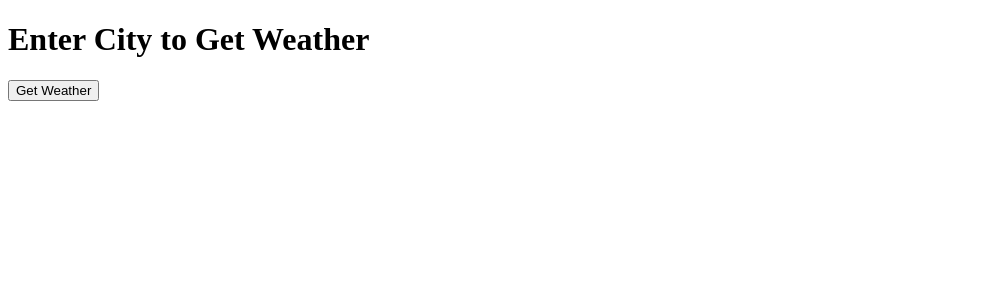
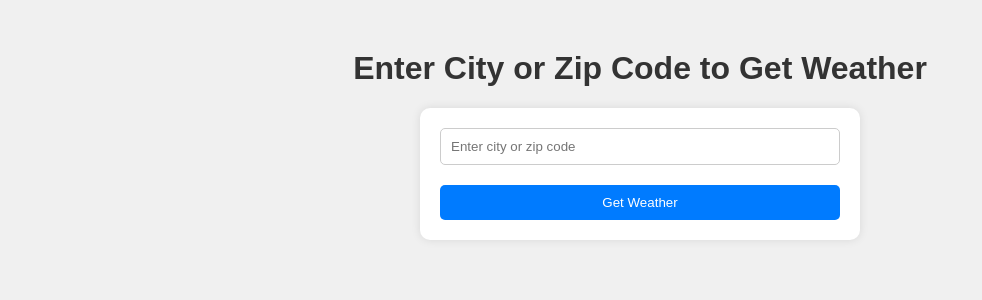
Before and after one commit to LoganPickell/Weather, a Flask app: page / in a window 1280 px wide. Shown: the top 300 px of the page, without its empty margins (0-982 px from the left). Run offline with Flask 3, Linux system fonts and the light colour scheme.

Commit message:
simple weather app

```diff
--- a/app.py
+++ b/app.py
@@ -2,28 +2,33 @@ from flask import Flask, render_template, request
 import requests
 
 app = Flask(__name__)
+api_key = '184b9613da0fb982cf38f6b3ec5f2eed'
+
+def kelvin_to_fahrenheit(kelvin_temp):
+    return round((kelvin_temp - 273.15) * 9/5 + 32, 2)
 
 @app.route('/')
 def index():
     return render_template('index.html')
 
-@app.route('/weather', methods=['GET'])
-def weather():
-    city = 'London'
-    api_key = '184b9613da0fb982cf38f6b3ec5f2eed'
-    url = f"http://api.openweathermap.org/data/2.5/forecast?id=524901&appid={api_key}"
+@app.route('/weather', methods=['GET', 'POST'])
+def weather_info():
+    location = request.form['location']
+    if location.isdigit():
+        url = f"http://api.openweathermap.org/data/2.5/weather?zip={location}&appid={api_key}"
+    else:
+        url = f"http://api.openweathermap.org/data/2.5/weather?q={location}&appid={api_key}"
     response = requests.get(url)
     data = response.json()
 
-    if response.status_code == 200:
-        weather = {
-            'city': city,
-            'temperature': data['main']['temp'],
-            'description': data['weather'][0]['description'],
-            'icon': data['weather'][0]['icon']
-        }
-    else:
-        weather = {'error': 'Unable to fetch weather data'}
+    weather = {
+        'city': data['name'],
+        'temperature': kelvin_to_fahrenheit(data['main']['temp']),
+        'min_temperature': kelvin_to_fahrenheit(data['main']['temp_min']),
+        'max_temperature': kelvin_to_fahrenheit(data['main']['temp_max']),
+        'description': data['weather'][0]['description'].capitalize(),
+        'icon': data['weather'][0]['icon'],
+    }
 
     return render_template('weather.html', weather=weather)
 
--- /dev/null
+++ b/static/css/index.css
@@ -0,0 +1,45 @@
+body {
+    font-family: Arial, sans-serif;
+    background-color: #f0f0f0;
+    margin: 0;
+    padding: 0;
+}
+
+h1 {
+    text-align: center;
+    margin-top: 50px;
+    color: #333;
+}
+
+form {
+    width: 400px;
+    margin: 0 auto;
+    background-color: #fff;
+    padding: 20px;
+    border-radius: 10px;
+    box-shadow: 0 0 10px rgba(0, 0, 0, 0.1);
+}
+
+input[type="text"] {
+    width: 100%;
+    padding: 10px;
+    margin-bottom: 20px;
+    border: 1px solid #ccc;
+    border-radius: 5px;
+    box-sizing: border-box;
+}
+
+button[type="submit"] {
+    width: 100%;
+    padding: 10px;
+    background-color: #007bff;
+    color: #fff;
+    border: none;
+    border-radius: 5px;
+    cursor: pointer;
+    transition: background-color 0.3s ease;
+}
+
+button[type="submit"]:hover {
+    background-color: #0056b3;
+}
--- a/templates/index.html
+++ b/templates/index.html
@@ -1,11 +1,14 @@
 <!DOCTYPE html>
 <html>
 <head>
-    <title>Weather Scraper</title>
+    <title>Weather API</title>
+    <link rel="stylesheet" type="text/css" href="{{ url_for('static', filename='css/index.css') }}">
+</head>
 </head>
 <body>
-    <h1>Enter City to Get Weather</h1>
+    <h1>Enter City or Zip Code to Get Weather</h1>
     <form action="/weather" method="post">
+        <input type="text" name="location" placeholder="Enter city or zip code">
         <button type="submit">Get Weather</button>
     </form>
 </body>
```
Also changed, not shown: static/css/weather.css (added, +50 -0 lines), templates/weather.html (+22 -12 lines).
